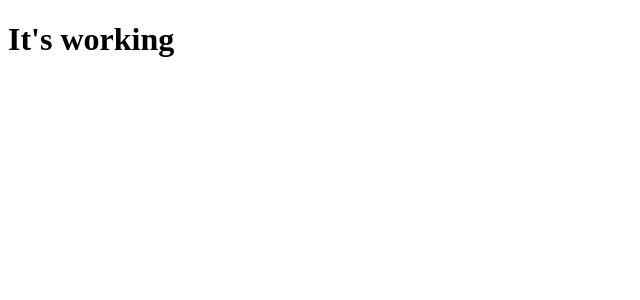
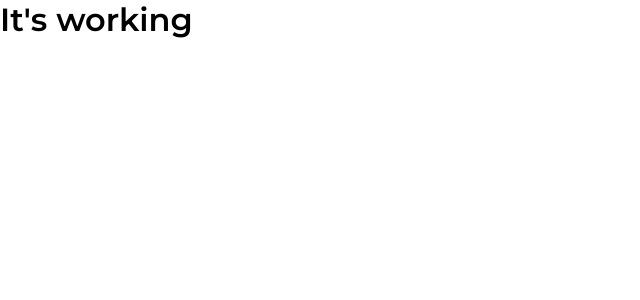
Before and after one commit to tlhalesebaeng/my-portfolio, a React (Vite) app: page / in a window 1280 px wide. Shown: the top 300 px of the page, without its empty margins (0-640 px from the left). Built offline with nearby package versions, Linux system fonts and the light colour scheme.

Commit message:
import fonts and use them

```diff
--- a/src/index.css
+++ b/src/index.css
@@ -0,0 +1,52 @@
+@font-face {
+    font-family: 'Montserrat';
+    src: url('/fonts/Montserrat-Regular.ttf') format('truetype');
+    font-weight: 400;
+    font-style: normal;
+}
+
+@font-face {
+    font-family: 'Montserrat';
+    src: url('/fonts/Montserrat-Medium.ttf') format('truetype');
+    font-weight: 500;
+    font-style: normal;
+}
+
+@font-face {
+    font-family: 'Montserrat';
+    src: url('/fonts/Montserrat-SemiBold.ttf') format('truetype');
+    font-weight: 600;
+    font-style: normal;
+}
+
+@font-face {
+    font-family: 'Montserrat';
+    src: url('/fonts/Montserrat-Bold.ttf') format('truetype');
+    font-weight: 700;
+    font-style: normal;
+}
+
+@font-face {
+    font-family: 'Montserrat';
+    src: url('/fonts/Montserrat-ExtraBold.ttf') format('truetype');
+    font-weight: 800;
+    font-style: normal;
+}
+
+* {
+    margin: 0px;
+    padding: 0px;
+    box-sizing: border-box;
+}
+
+h1,
+h2,
+h3 {
+    font-weight: 600;
+    font-family: 'Montserrat';
+}
+
+p,
+li {
+    font-family: 'Montserrat';
+}
```
